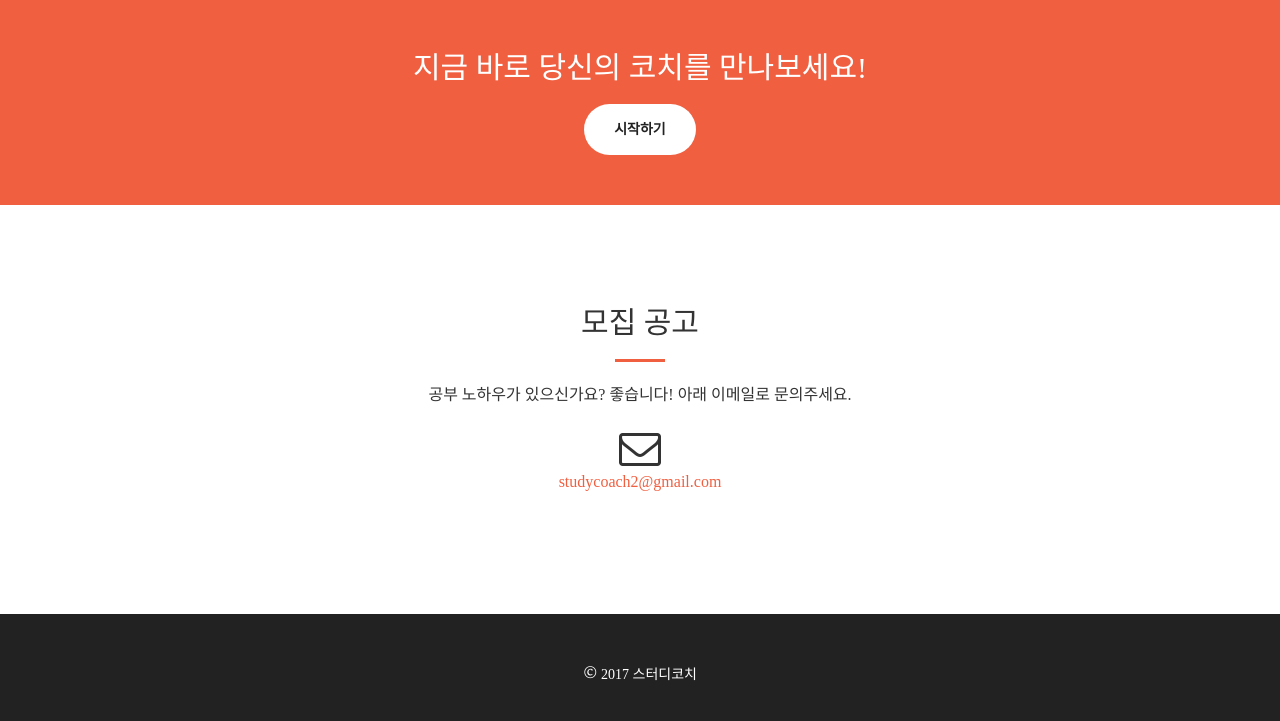
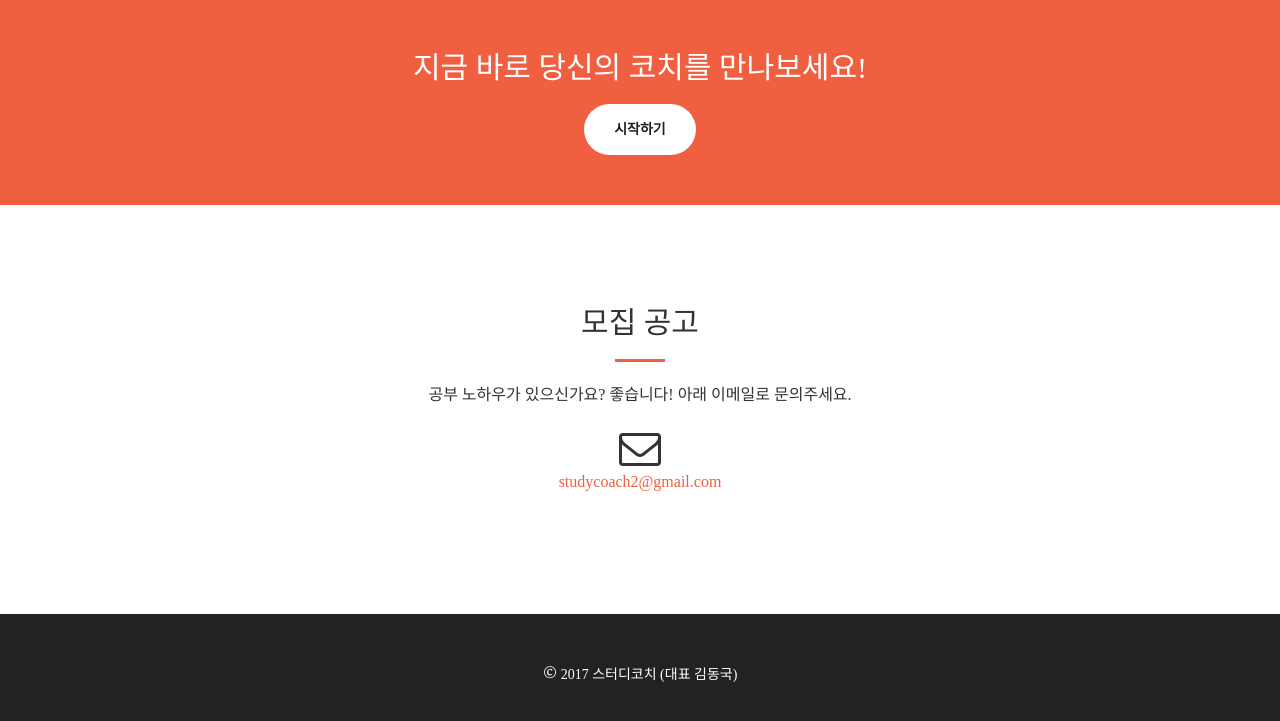
Before and after one commit to dongkuk-kim/studycoach, a website: page index.html in a window 1280 px wide. Shown: the part 2168-2889 px from the top of the page. Drawn offline with nearby package versions, Linux system fonts and the light colour scheme; files that its build step writes are made by us from their sources; a web font is replaced by a local one.

Commit message:
대표 추가

```diff
--- a/index.html
+++ b/index.html
@@ -286,7 +286,7 @@
 
     <aside class="bg-dark">
         <div class="container text-center">
-            &copy;<span style="font-family: 'Hanna', serif;"> 2017 스터디코치</span>
+            &copy;<span style="font-family: 'Hanna', serif;"> 2017 스터디코치 (대표 김동국)</span>
         </div>
     </aside>
 
```
Also changed, not shown: 1 other file.
